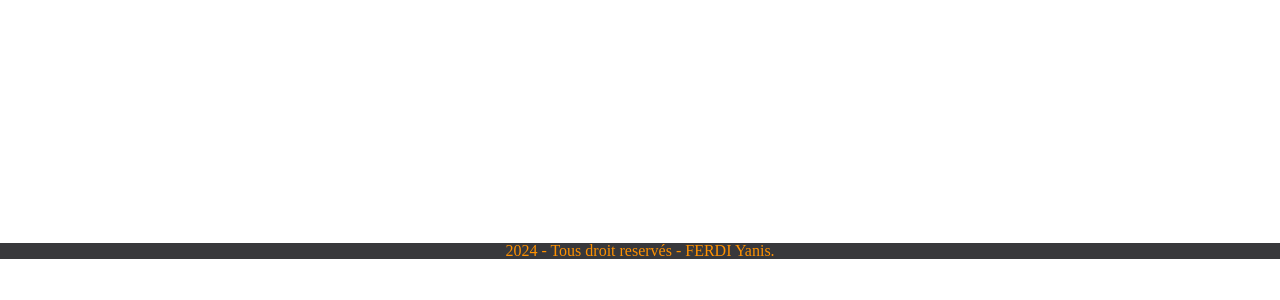
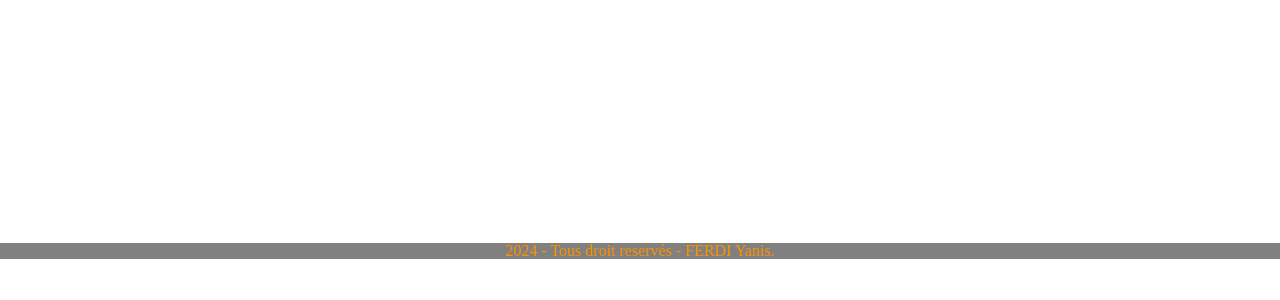
Before and after one commit to YanisAF/MonEcommerce, a PHP site: page / in a window 1280 px wide. Shown: the part 42-342 px from the top of the page. Run offline with PHP 8.4, Linux system fonts and the light colour scheme.

Commit message:
modify15

```diff
--- a/inc/css/index.css
+++ b/inc/css/index.css
@@ -1,3 +1,4 @@
 @import url(./navbar/index.css);
 @import url(./footer/index.css);
 @import url(./reset/index.css);
+@import url(./global/index.css);
```
